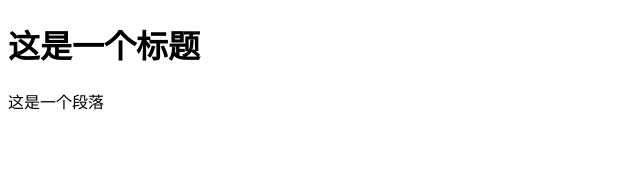
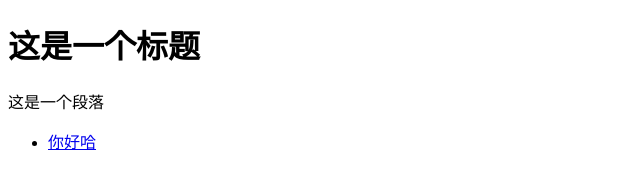
Before and after one commit to kingdhl/test, a plain HTML site: page index.html in a window 1280 px wide. Shown: the full height of the page, 0-640 px from the left. Drawn offline with Linux system fonts and the light colour scheme.

Commit message:
修改文件

```diff
--- a/index.html
+++ b/index.html
@@ -7,5 +7,10 @@
 <body>
 	<h1>这是一个标题</h1>
 	<p>这是一个段落</p>
+	<ul>
+		<li>
+			<a href="#">你好哈</a>
+		</li>
+	</ul>
 </body>
 </html>
```
